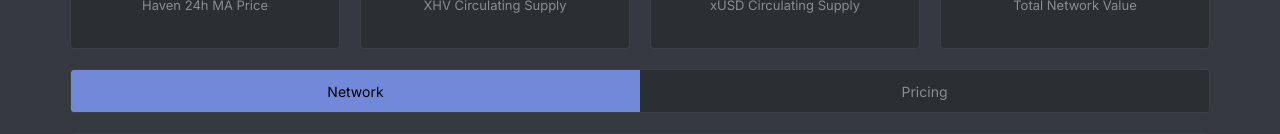
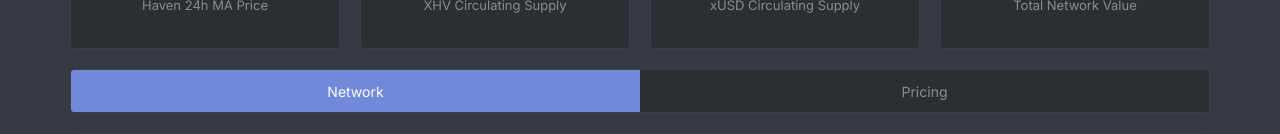
Before and after one commit to haven-protocol-org/haven-network-app, a React (Create React App) app: page / in a window 1280 px wide. Shown: the part 153-287 px from the top of the page. Built offline with nearby package versions, Linux system fonts and the light colour scheme; no server answers.

Commit message:
Remove old css and stub in tab

```diff
--- a/src/App.js
+++ b/src/App.js
@@ -20,6 +20,8 @@
     xUSD_Price: "",
     supply_coins: {},
     coingecko: {},
+    firstTabActive: true,
+    secondTabActive: false,
   };
 
   componentDidMount() {
@@ -57,10 +59,17 @@
   }
 
   firstTab = () => {
-    console.log("First");
+    this.setState({
+      firstTabActive: true,
+      secondTabActive: false,
+    });
   };
-  firstTab = () => {
-    console.log("Second");
+
+  secondTab = () => {
+    this.setState({
+      firstTabActive: false,
+      secondTabActive: true,
+    });
   };
 
   render() {
@@ -73,11 +82,11 @@
         <Layout state={this.state}>
           <Tab
             firstTabLabel="Network"
-            firstTabState={true}
+            firstTabState={this.state.firstTabActive}
             firstTabClickEvent={this.firstTab}
             secondTabLabel="Pricing"
-            secondTabState={false}
-            secondTabClickEvent={this.firstTab}
+            secondTabState={this.state.secondTabActive}
+            secondTabClickEvent={this.secondTab}
           />
           <MarketData data={this.state.coingecko.market_data} />
         </Layout>
--- a/src/src/components/tab/index.js
+++ b/src/src/components/tab/index.js
@@ -9,9 +9,8 @@
   secondTabLabel,
   firstTabState,
   secondTabState,
-  onClick,
   firstTabClickEvent,
-  secondTabClickEvent
+  secondTabClickEvent,
 }) => {
   return (
     <Container>
--- a/src/src/components/tab/styles.js
+++ b/src/src/components/tab/styles.js
@@ -22,7 +22,7 @@
   justify-content: center;
   cursor: pointer;
   color: ${(props) =>
-    props.active ? `${dark.button.primary_label}` : `${dark.type.secondary}`};
+    props.active ? `${dark.type.primary}` : `${dark.type.secondary}`};
   background: ${(props) =>
     props.active ? `${dark.button.primary}` : `${dark.body.foreground}`};
   transition: 500ms;
```
Also changed, not shown: src/App.css (deleted, +0 -38 lines).
